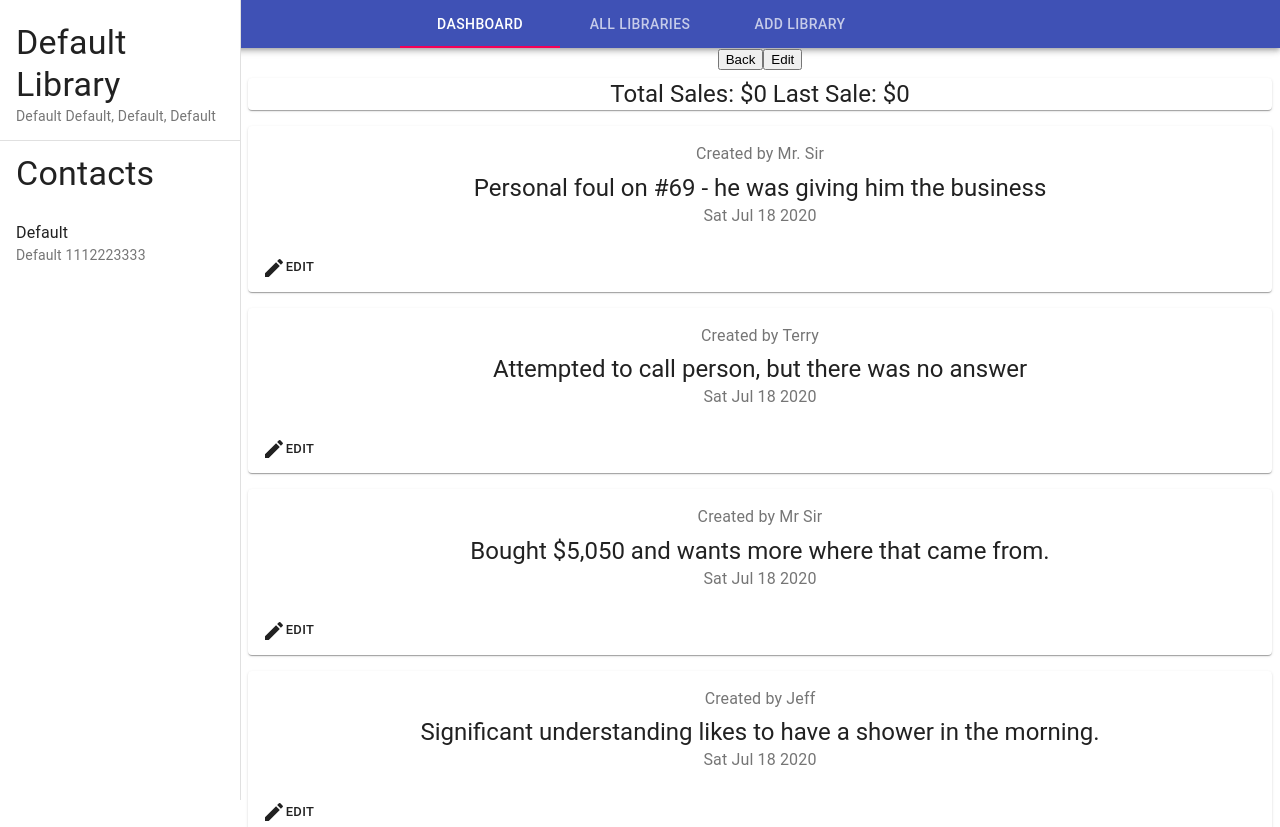
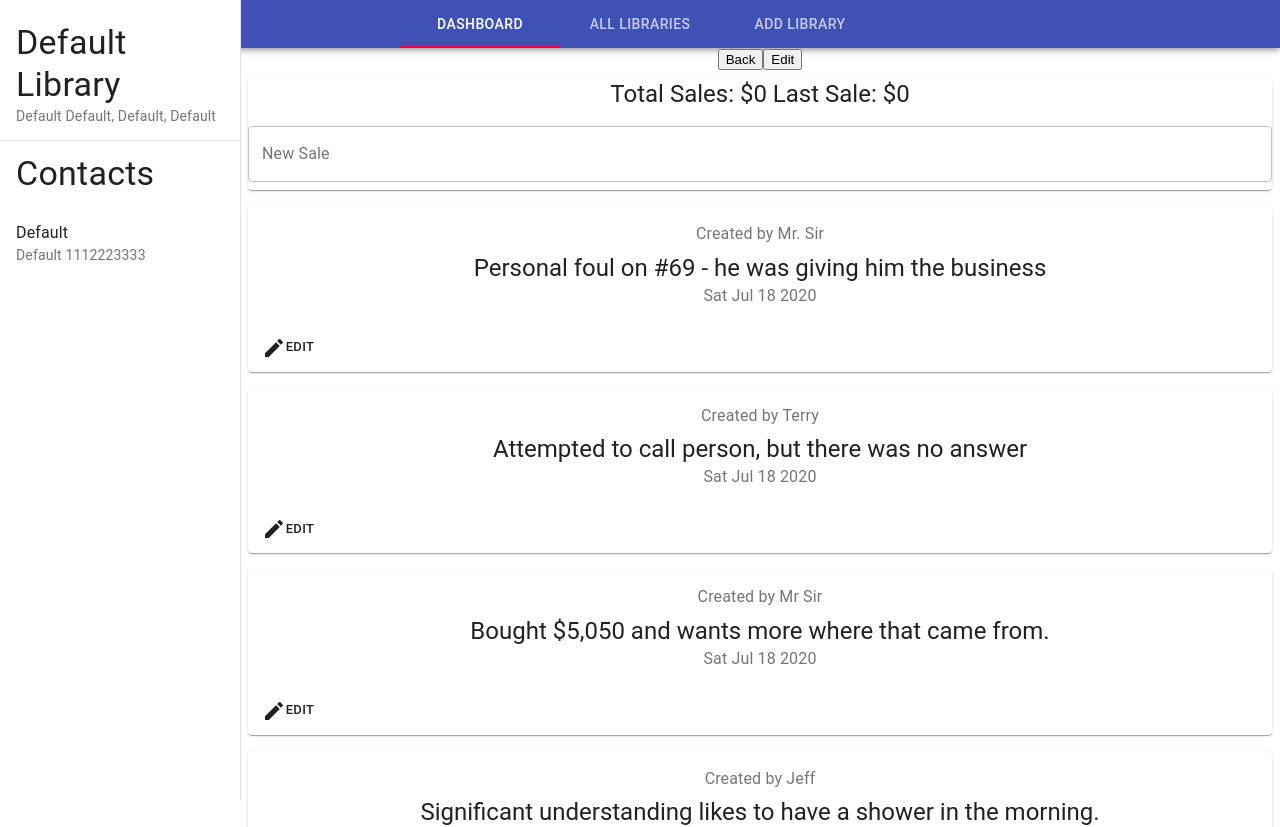
Before and after one commit to duncle-app/duncle-web-app, a React (Create React App) app: page /library/1 in a window 1280 px wide. Shown: the top 827 px of the page. Built offline with nearby package versions, Linux system fonts and the light colour scheme; the HTML template or start-up script is replaced by a standard one.

Commit message:
Added visuals for salesx

```diff
--- /dev/null
+++ b/src/common/Form.tsx
@@ -0,0 +1,14 @@
+import React from 'react'
+import {Form as FinalForm} from "react-final-form";
+
+// @ts-ignore
+export default props =>
+    <FinalForm
+        onSubmit={props.onSubmit}
+        // @ts-ignore
+        render={({handleSubmit}) => (
+            <>
+                <form onSubmit={handleSubmit}>{props.children}</form>
+            </>
+        )}
+    />
--- a/src/components/atoms/Sales/SalesArea.tsx
+++ b/src/components/atoms/Sales/SalesArea.tsx
@@ -1,18 +1,25 @@
 import React from 'react'
 import {Paper} from "@material-ui/core";
 import Typography from "@material-ui/core/Typography";
-import CardContent from "@material-ui/core/CardContent";
+import CustomTextField from "../TextField/CustomTextField";
+import Form from "../../../common/Form";
 
 interface props {
     totalSales: number,
     lastSale: number,
 }
 
-export default ({totalSales, lastSale}: props) =>
-    <>
+export default ({totalSales, lastSale}: props) => {
+    const addSale = () => alert("Added sale")
+
+    return <>
         <Paper>
             <Typography variant="h5" component="h2">
                 Total Sales: ${totalSales} Last Sale: ${lastSale}
             </Typography>
+            <Form onSubmit={addSale}>
+                <CustomTextField name="New Sale"/>
+            </Form>
         </Paper>
     </>
+}
```
